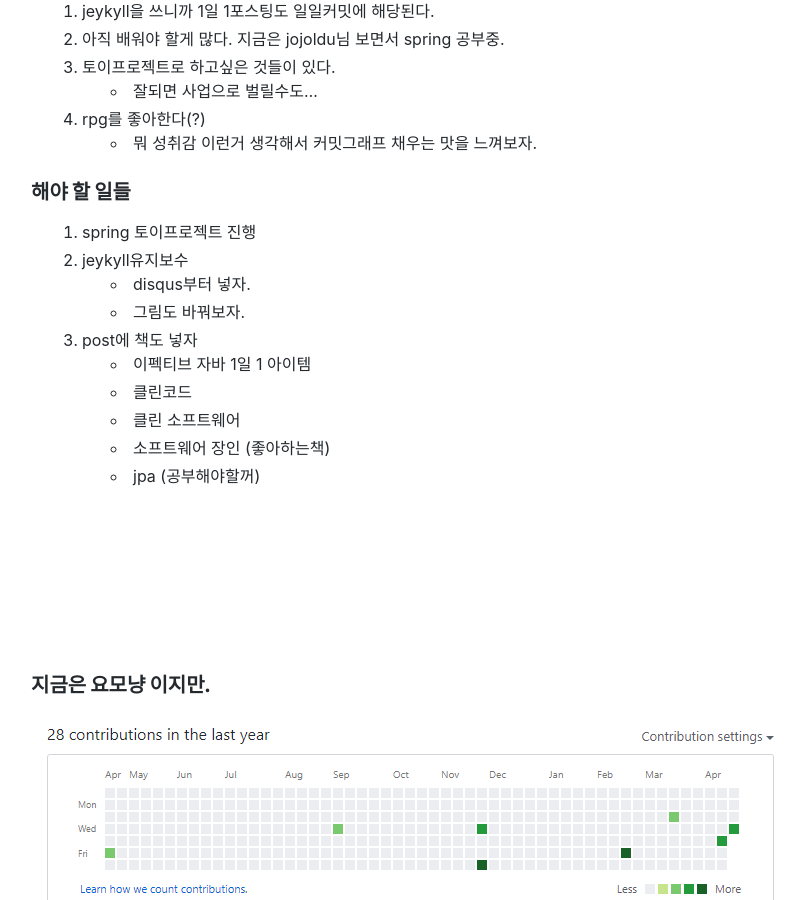
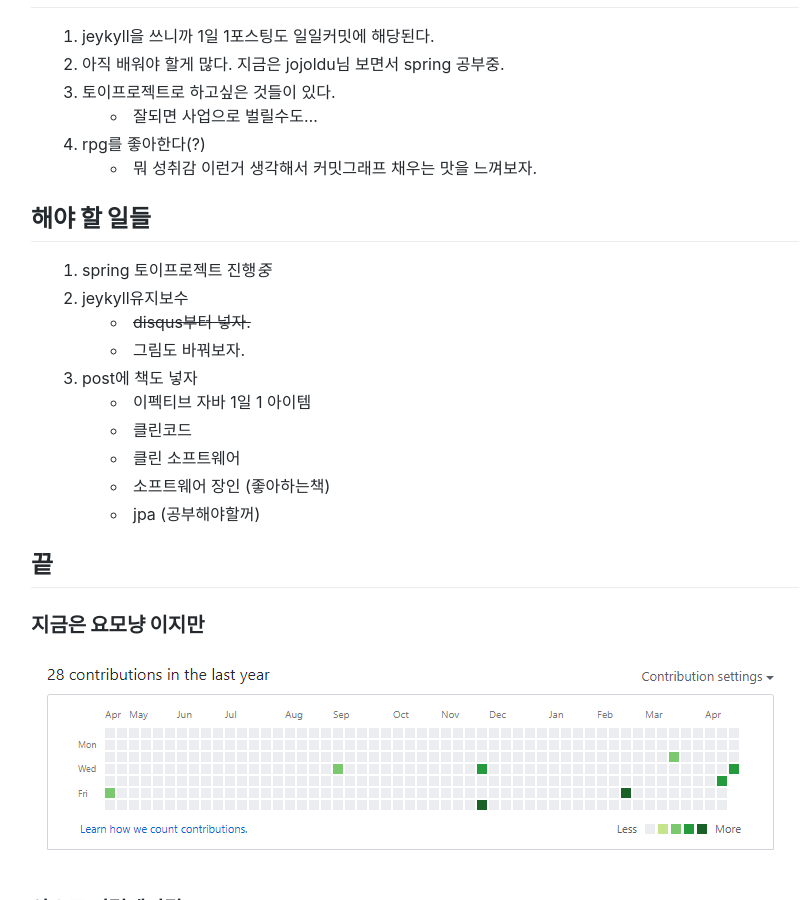
Before and after one commit to teahyuk/teahyuk.github.io, a Jekyll site: the page built from _posts/2019-04-25-dailyCommit.md, in a window 1280 px wide and 900 px high, scrolled down 606 px. Shown: the whole window, without its empty margins (225-1030 px from the left). Built offline with Jekyll 4.4.1, drawn with Linux system fonts in a browser that asks for light colours; nearby versions of some CDN libraries; comment, search, counter and statistics services are not loaded.

Commit message:
update dailCommit post and TemplatePost

```diff
--- a/_posts/2019-04-25-dailyCommit.md
+++ b/_posts/2019-04-25-dailyCommit.md
@@ -7,37 +7,40 @@ categories : [IdeaLog]
 tags : [git, commit, daily]
 ---
 
-> 앞으로 1일 1커밋 캠페인을 진행하고자 한다. 영감은 여기서 얻었다.
-> - [jojoldu님의 블로그](https://jojoldu.tistory.com/402?category=689637)
+>
+앞으로 1일 1커밋 캠페인을 진행하고자 한다. 영감은 여기서 얻었다.<br/>
+[jojoldu님의 블로그](https://jojoldu.tistory.com/402?category=689637)
 
-### 일일 커밋에 대해 나는 유리한 점이 많다.
+---
+
+## 일일 커밋에 대해 나는 유리한 점이 많다.
+
 1. jeykyll을 쓰니까 1일 1포스팅도 일일커밋에 해당된다.
 2. 아직 배워야 할게 많다. 지금은 jojoldu님 보면서 spring 공부중.
 3. 토이프로젝트로 하고싶은 것들이 있다.
- - 잘되면 사업으로 벌릴수도...
+    - 잘되면 사업으로 벌릴수도...
 4. rpg를 좋아한다(?)
- - 뭐 성취감 이런거 생각해서 커밋그래프 채우는 맛을 느껴보자.
+    - 뭐 성취감 이런거 생각해서 커밋그래프 채우는 맛을 느껴보자.
 
-### 해야 할 일들
-1. spring 토이프로젝트 진행
+## 해야 할 일들
+
+1. spring 토이프로젝트 진행*중*
 2. jeykyll유지보수
- - disqus부터 넣자.
- - 그림도 바꿔보자.
+    - ~~disqus부터 넣자.~~
+    - 그림도 바꿔보자.
 3. post에 책도 넣자
- - 이펙티브 자바 1일 1 아이템
- - 클린코드
- - 클린 소프트웨어
- - 소프트웨어 장인 (좋아하는책)
- - jpa (공부해야할꺼)
+    - 이펙티브 자바 1일 1 아이템
+    - 클린코드
+    - 클린 소프트웨어
+    - 소프트웨어 장인 (좋아하는책)
+    - jpa (공부해야할꺼)
 
-<br/>
-<br/>
-<br/>
-<br/>
-<br/>
-<br/>
-### 지금은 요모냥 이지만.
+## 끝
+
+### 지금은 요모냥 이지만
+
  ![텅텅빈 커밋 그래프]({{site.url}}/assets/img/commitGraphEmpty.png )
 
 ### 앞으로 이렇게되길...
+
  ![워너비]({{site.url}}/assets/img/commitGraphFull.png )
```
Also changed, not shown: _posts/2019-05-09-PostingTemplate.md (+2 -1 lines).
